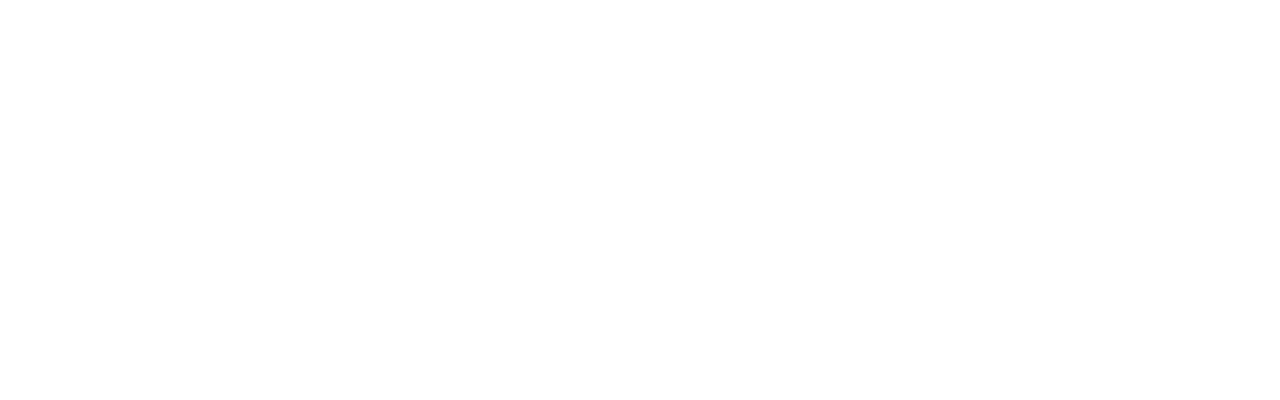
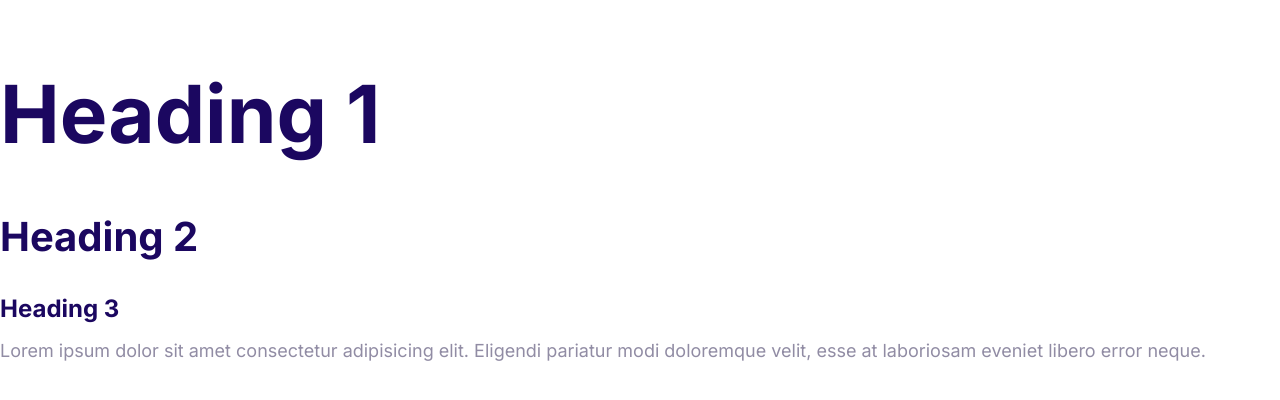
Before and after one commit to YishayGarame/HTML-CSS, a plain HTML site: page css/index.html in a window 1280 px wide. Drawn offline with Linux system fonts and the light colour scheme.

Commit message:
define the style for the fonts

```diff
--- a/css/index.html
+++ b/css/index.html
@@ -4,9 +4,23 @@
     <meta charset="UTF-8" />
     <meta http-equiv="X-UA-Compatible" content="IE=edge" />
     <meta name="viewport" content="width=device-width, initial-scale=1.0" />
+    <title>Document</title>
+    <link rel="preconnect" href="https://fonts.googleapis.com" />
+    <link rel="preconnect" href="https://fonts.gstatic.com" crossorigin />
+    <link
+      href="https://fonts.googleapis.com/css2?family=Inter:wght@400;700&display=swap"
+      rel="stylesheet"
+    />
     <link rel="stylesheet" href="/css/normalize.css" />
     <link rel="stylesheet" href="/css/stylesIndex.css" />
-    <title>Document</title>
   </head>
-  <body></body>
+  <body>
+    <h1>Heading 1</h1>
+    <h2>Heading 2</h2>
+    <h3>Heading 3</h3>
+    <p>
+      Lorem ipsum dolor sit amet consectetur adipisicing elit. Eligendi pariatur
+      modi doloremque velit, esse at laboriosam eveniet libero error neque.
+    </p>
+  </body>
 </html>
--- a/css/stylesIndex.css
+++ b/css/stylesIndex.css
@@ -5,3 +5,48 @@
   --color-headings: #1b0760;
   --color-body: #918ca4;
 }
+
+html {
+  /* 62.5% 0f 16px = 10px */
+  font-size: 62.5%;
+}
+body {
+  font-size: 2.4rem;
+  font-family: inter, Arial, Helvetica, sans-serif;
+  line-height: 1.5;
+  color: var(--color-body);
+}
+
+h1,
+h2,
+h3 {
+  color: var(--color-headings);
+  margin-bottom: 1rem;
+}
+h1 {
+  font-size: 7rem;
+}
+h2 {
+  font-size: 4rem;
+}
+h3 {
+  font-size: 3rem;
+}
+p {
+  margin-top: 0;
+}
+
+@media screen and (min-width: 1024px) {
+  body {
+    font-size: 1.8rem;
+  }
+  h1 {
+    font-size: 8rem;
+  }
+  h2 {
+    font-size: 4rem;
+  }
+  h3 {
+    font-size: 2.4rem;
+  }
+}
```
